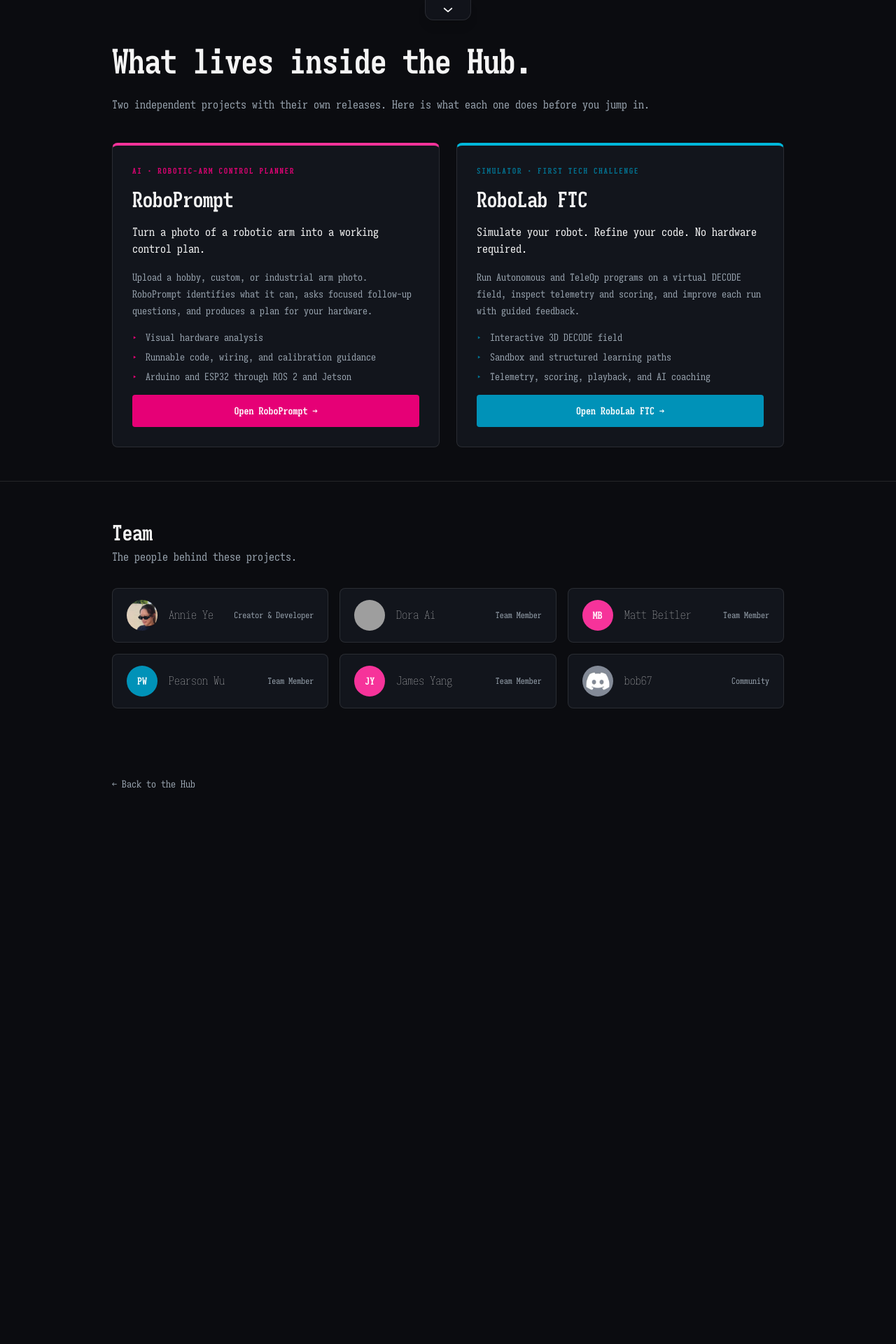
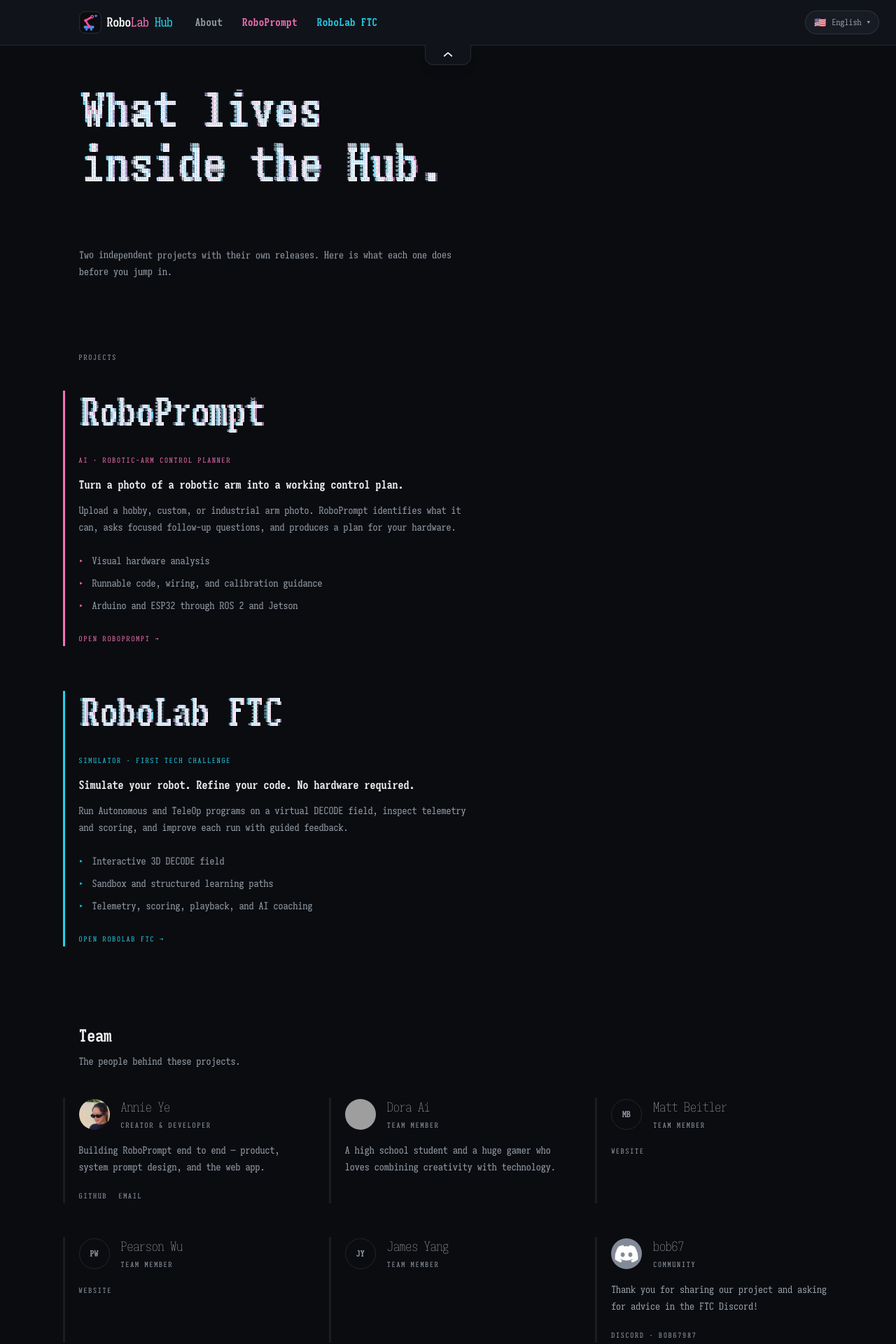
Before and after one commit to annieeeeyxy/robolab-hub, a Next.js app: page /about in a window 1280 px wide. Shown: the top 1920 px of the page at 70% size. Before the commit the page ends 1172 px from the top, so only its background shows below. Built offline with nearby package versions, Linux system fonts and the light colour scheme; grey boxes are pictures that could not be loaded.

Commit message:
feat: enhance About page with ASCIIText and SplitText components for improved visual presentation

```diff
--- a/src/app/about/page.tsx
+++ b/src/app/about/page.tsx
@@ -2,32 +2,115 @@
 
 import Image from "next/image";
 import Link from "next/link";
+import ASCIIText from "@/components/ASCIIText";
+import SplitText from "@/components/SplitText";
 import { useTranslation } from "@/hooks/useTranslation";
-import { MEMBERS } from "@/content/members";
+import { MEMBERS, type Member } from "@/content/members";
 
-const productStyles = {
-  prompt: {
-    top: "border-t-pink-500",
-    eyebrow: "text-pink-600",
-    bullet: "text-pink-600",
-    solid: "bg-pink-600 text-white hover:bg-pink-500",
-  },
-  ftc: {
-    top: "border-t-cyan-500",
-    eyebrow: "text-cyan-700",
-    bullet: "text-cyan-700",
-    solid: "bg-cyan-600 text-white hover:bg-cyan-500",
-  },
-};
+/**
+ * About — the hub's one content page, written in the hero's vocabulary rather
+ * than a second one of its own.
+ *
+ * What it borrows: the ASCII treatment for the page title and the project
+ * names, the 3px rail down the left of every entry, mono micro-labels for
+ * anything small, and SplitText for the lede. What it does not borrow is the
+ * hero's fixed, clipped box — this page is in normal flow and scrolls, which is
+ * the whole difference between a hero and a content page. No height is budgeted
+ * anywhere.
+ *
+ * Deliberately absent: cards. The hero has no card, no filled button and no
+ * rounded surface, so neither does this. Every grouping is a rail and a gap,
+ * which is why `--surface` appears nowhere below.
+ *
+ * Two rules shape the details:
+ *
+ * 1. Brand colour is per product, never decorative. Pink is RoboPrompt, cyan is
+ *    RoboLab FTC, and everything neutral — the team, the back link — is
+ *    foreground/muted. The avatar fallbacks used to alternate pink and cyan by
+ *    index, which made the colours mean nothing.
+ * 2. Nothing revealed on hover may resize its own trigger, so every hover here
+ *    is a colour transition.
+ */
 
-const avatarColors = ["bg-pink-500", "bg-cyan-600"];
+// Same lookup shape the hero uses, so a surface's colour is data rather than a
+// conditional. Neutral surfaces simply do not appear in it.
+const ACCENT = {
+  prompt: { rail: "border-prompt", text: "text-prompt" },
+  ftc: { rail: "border-ftc", text: "text-ftc" },
+} as const;
 
-export default function ProjectsPage() {
+type ProductId = keyof typeof ACCENT;
+
+/**
+ * The left rail: the hero's 7% page inset. Entries add their own 3px border and
+ * pl-5 to reach the 7%+23px line; anything without a border takes RAIL_TEXT so
+ * its glyphs start there too.
+ */
+const RAIL = "px-6 sm:pl-[7%] sm:pr-[7%]";
+const RAIL_TEXT = "sm:ml-[23px]";
+
+// Small labels, eyebrows and CTAs, per the type scale. Weight is left at the
+// default: the Iosevka build ships 100/400/700 only, so 500/600 synthesise.
+const EYEBROW = "font-mono text-[10px] uppercase tracking-[.18em]";
+
+/** An entry's rail, which is the hero's only grouping device. */
+const ENTRY = "border-l-[3px] pl-5";
+
+function initials(name: string) {
+  return name
+    .split(" ")
+    .map((part) => part[0])
+    .join("")
+    .toUpperCase();
+}
+
+function MemberLinks({
+  member,
+  emailLabel,
+  siteLabel,
+}: {
+  member: Member;
+  emailLabel: string;
+  siteLabel: string;
+}) {
+  const links = [
+    member.github && { label: "GitHub", href: `https://github.com/${member.github}` },
+    member.website && { label: siteLabel, href: member.website },
+    member.email && { label: emailLabel, href: `mailto:${member.email}` },
+    // No profile URL to point at, so it reads as a handle rather than a link.
+    member.discord && { label: `Discord · ${member.discord}`, href: null },
+  ].filter((link): link is { label: string; href: string | null } => Boolean(link));
+
+  if (links.length === 0) return null;
+
+  return (
+    <ul className="mt-4 flex flex-wrap gap-x-4 gap-y-1">
+      {links.map((link) => (
+        <li key={link.label}>
+          {link.href ? (
+            <a
+              href={link.href}
+              target={link.href.startsWith("http") ? "_blank" : undefined}
+              rel={link.href.startsWith("http") ? "noreferrer" : undefined}
+              className={`${EYEBROW} text-muted transition-colors duration-200 hover:text-foreground`}
+            >
+              {link.label}
+            </a>
+          ) : (
+            <span className={`${EYEBROW} text-muted`}>{link.label}</span>
+          )}
+        </li>
+      ))}
+    </ul>
+  );
+}
+
+export default function AboutPage() {
   const { t } = useTranslation();
 
   const products = [
     {
-      id: "prompt" as const,
+      id: "prompt" as ProductId,
       title: "RoboPrompt",
       eyebrow: t("hpEyebrow"),
       lede: t("hpLede"),
@@ -37,7 +120,7 @@
       cta: t("hubPromptCta"),
     },
     {
-      id: "ftc" as const,
+      id: "ftc" as ProductId,
       title: "RoboLab FTC",
       eyebrow: t("hfEyebrow"),
       lede: t("hfLede"),
@@ -48,69 +131,160 @@
     },
   ];
 
+  // The dictionary carries the line break, so each language chooses its own
+  // split into two roughly even ASCII rows.
+  const titleBlock = t("projectsTitle");
+  const titleFlat = titleBlock.replace(/\n/g, " ");
+
   return (
-    <main className="flex-1 bg-page text-foreground">
-      <section className="mx-auto max-w-5xl px-5 pb-10 pt-16 sm:px-8">
-        <h1 className="max-w-3xl text-balance text-4xl font-bold leading-[1.08] tracking-[-.02em] sm:text-5xl">
-          {t("projectsTitle")}
+    <main className="flex-1 bg-page pb-24 text-foreground">
+      {/* Title. Padded clear of the nav tab, which is fixed to the top edge. */}
+      <section className={`${RAIL} pt-24`}>
+        <div className={RAIL_TEXT}>
+          {/* ASCIIText positions itself absolutely inside its parent, so the
+              parent must be explicitly sized. h-56 at asciiFontSize 6 is ~37
+              character rows, well clear of the ~13-row legibility floor. */}
+          <div className="relative hidden h-56 w-[62%] sm:block">
+            <ASCIIText
+              text={titleBlock}
+              align="left"
+              asciiFontSize={6}
+              textFontSize={200}
+              planeBaseHeight={18}
+            />
+          </div>
+          {/* Mobile drops the WebGL planes entirely, as the hero does, and takes
+              plain type in their place. */}
+          <h1 className="max-w-xl text-4xl font-bold leading-[1.06] tracking-[-.02em] sm:hidden">
+            {titleFlat}
           </h1>
-        <p className="mt-5 max-w-3xl leading-7 text-muted">{t("projectsLead")}</p>
+
+          <SplitText
+            text={t("projectsLead")}
+            tag="p"
+            splitType="chars"
+            textAlign="left"
+            delay={12}
+            duration={0.5}
+            ease="power3.out"
+            // SplitText reveals through ScrollTrigger. At the stock threshold
+            // anything already on screen never crosses the start line and stays
+            // at opacity 0 forever.
+            threshold={0.01}
+            rootMargin="0px"
+            from={{ opacity: 0, y: 14 }}
+            to={{ opacity: 1, y: 0 }}
+            className="mt-8 max-w-xl text-sm leading-6 text-muted"
+          />
+        </div>
       </section>
 
-      <section className="mx-auto grid max-w-5xl gap-6 px-5 pb-12 sm:px-8 lg:grid-cols-2">
+      {/* Projects. One column rather than a two-up grid, so every project name
+          starts on the same rail as the title above it — the hero's menu reads
+          as a single vertical line of entries and this keeps that. */}
+      <section className={`${RAIL} mt-24`}>
+        <p className={`${EYEBROW} ${RAIL_TEXT} text-muted`}>{t("navProjects")}</p>
+
+        <div className="mt-10 grid gap-16">
           {products.map((product) => {
-          const style = productStyles[product.id];
+            const accent = ACCENT[product.id];
             return (
-            <article key={product.id} className={`flex flex-col gap-4 rounded-lg border border-line border-t-4 bg-surface p-7 ${style.top}`}>
-              <p className={`font-mono text-[11px] font-bold uppercase tracking-[.16em] ${style.eyebrow}`}>{product.eyebrow}</p>
-              <h2 className="text-3xl font-bold tracking-[-.02em]">{product.title}</h2>
-              <p className="font-medium">{product.lede}</p>
-              <p className="text-sm leading-6 text-muted">{product.description}</p>
-              <ul className="grid gap-2">
+              <article key={product.id} className={`${ENTRY} ${accent.rail}`}>
+                {/* Fixed box, matching the hero's project names exactly. */}
+                <div className="relative hidden h-20 w-[22rem] sm:block">
+                  <ASCIIText
+                    text={product.title}
+                    align="left"
+                    asciiFontSize={5}
+                    textFontSize={200}
+                    planeBaseHeight={20}
+                  />
+                </div>
+                <h2 className="text-2xl font-thin tracking-[-.01em] sm:hidden">{product.title}</h2>
+
+                <p className={`mt-3 ${EYEBROW} ${accent.text}`}>{product.eyebrow}</p>
+                <p className="mt-4 max-w-xl font-bold leading-6">{product.lede}</p>
+                <p className="mt-3 max-w-xl text-sm leading-6 text-muted">{product.description}</p>
+
+                <ul className="mt-6 grid max-w-xl gap-2">
                   {product.features.map((feature) => (
-                  <li key={feature} className="flex gap-3 text-sm text-muted">
-                    <span className={style.bullet}>▸</span>
+                    <li key={feature} className="flex gap-3 text-sm leading-6 text-muted">
+                      <span className={accent.text} aria-hidden="true">
+                        ▸
+                      </span>
                       <span>{feature}</span>
                     </li>
                   ))}
                 </ul>
+
+                {/* A mono micro-label in the product's colour, the same shape as
+                    the hero's "click to open" — the hub has no button style. */}
                 <a
                   href={product.href}
                   target="_blank"
                   rel="noreferrer"
-                className={`mt-auto rounded border-[1.5px] border-transparent px-4 py-3 text-center font-mono text-sm font-bold ${style.solid}`}
+                  className={`mt-7 inline-block ${EYEBROW} ${accent.text} transition-opacity duration-200 hover:opacity-70`}
                 >
                   {product.cta} →
                 </a>
               </article>
             );
           })}
-      </section>
-
-      <section id="team" className="border-t border-line">
-        <div className="mx-auto max-w-5xl px-5 py-14 sm:px-8">
-          <h2 className="text-2xl font-bold tracking-[-.02em] sm:text-3xl">{t("members")}</h2>
-          <p className="mt-1 text-muted">{t("hhMembersSub")}</p>
-          <div className="mt-8 grid gap-4 sm:grid-cols-2 lg:grid-cols-3">
-            {MEMBERS.map((member, index) => (
-              <article key={member.slug} className="flex items-center gap-4 rounded-lg border border-line bg-surface px-5 py-4">
-                {member.photo ? (
-                  <Image src={member.photo} alt="" width={44} height={44} className="h-11 w-11 rounded-full object-cover" />
-                ) : (
-                  <span className={`flex h-11 w-11 items-center justify-center rounded-full font-mono text-sm font-bold text-white ${avatarColors[index % 2]}`}>
-                    {member.name.split(" ").map((part) => part[0]).join("").toUpperCase()}
-                  </span>
-                )}
-                <span className="flex-1 font-thin">{member.name}</span>
-                <span className="text-xs text-muted">{member.role}</span>
-              </article>
-            ))}
-          </div>
         </div>
       </section>
 
-      <section className="mx-auto max-w-5xl px-5 py-10 sm:px-8">
-        <Link href="/" className="font-mono text-sm text-muted transition-colors hover:text-foreground">
+      {/* Team. Neutral throughout: it belongs to no product. Each member is the
+          same rail entry as a project, just laid out in columns — six of them
+          stacked full width would be a very long scroll for very little text. */}
+      <section id="team" className={`${RAIL} mt-28`}>
+        <div className={RAIL_TEXT}>
+          <h2 className="text-2xl font-bold tracking-[-.01em]">{t("members")}</h2>
+          <p className="mt-2 max-w-xl text-sm leading-6 text-muted">{t("hhMembersSub")}</p>
+        </div>
+
+        <ul className="mt-10 grid gap-x-10 gap-y-12 sm:grid-cols-2 lg:grid-cols-3">
+          {MEMBERS.map((member) => (
+            <li
+              key={member.slug}
+              // Neutral rail that warms on hover, echoing the hero entry the arm
+              // is touching. A colour change only — nothing here resizes.
+              className={`${ENTRY} border-line/70 transition-colors duration-200 hover:border-foreground/70`}
+            >
+              <div className="flex items-center gap-4">
+                {member.photo ? (
+                  <Image
+                    src={member.photo}
+                    alt=""
+                    width={44}
+                    height={44}
+                    className="h-11 w-11 shrink-0 rounded-full object-cover"
+                  />
+                ) : (
+                  // Neutral, not an alternating pink/cyan: a brand colour here
+                  // would be decorative, and would dilute what it means.
+                  <span className="flex h-11 w-11 shrink-0 items-center justify-center rounded-full border border-line font-mono text-xs font-bold text-muted">
+                    {initials(member.name)}
+                  </span>
+                )}
+                <div className="min-w-0">
+                  <p className="truncate text-lg font-thin tracking-[-.01em]">{member.name}</p>
+                  <p className={`mt-1 ${EYEBROW} text-muted`}>{member.role}</p>
+                </div>
+              </div>
+
+              {member.bio && <p className="mt-4 text-sm leading-6 text-muted">{member.bio}</p>}
+
+              <MemberLinks member={member} emailLabel={t("linkEmail")} siteLabel={t("linkSite")} />
+            </li>
+          ))}
+        </ul>
+      </section>
+
+      <section className={`${RAIL} mt-20`}>
+        <Link
+          href="/"
+          className={`${RAIL_TEXT} inline-block ${EYEBROW} text-muted transition-colors duration-200 hover:text-foreground`}
+        >
           ← {t("backToHub")}
         </Link>
       </section>
--- a/src/lib/hubTranslations.ts
+++ b/src/lib/hubTranslations.ts
@@ -11,9 +11,14 @@
   heroTitleHl: "grab",
   heroTitlePost: "a project.",
   heroLocked: "Click to open",
-  projectsTitle: "What lives inside the Hub.",
+  // Rendered by ASCIIText: the newline is the ASCII block's line break, and each
+  // language picks its own so both rows come out roughly even. Anything that is
+  // not the WebGL plane — mobile, screen readers — reads the flattened form.
+  projectsTitle: "What lives\ninside the Hub.",
   projectsLead: "Two independent projects with their own releases. Here is what each one does before you jump in.",
   backToHub: "Back to the Hub",
+  linkEmail: "Email",
+  linkSite: "Website",
   hhTitle1Pre: "From a",
   hhTitle1Hl: "photo of an arm",
   hhTitle1Post: "to a plan.",
@@ -52,9 +57,11 @@
   heroTitleHl: "agarra",
   heroTitlePost: "un proyecto.",
   heroLocked: "Clic para abrir",
-  projectsTitle: "Lo que vive dentro del Hub.",
+  projectsTitle: "Lo que vive\ndentro del Hub.",
   projectsLead: "Dos proyectos independientes con sus propios lanzamientos. Esto es lo que hace cada uno antes de entrar.",
   backToHub: "Volver al Hub",
+  linkEmail: "Correo",
+  linkSite: "Sitio web",
   hhTitle1Pre: "De una",
   hhTitle1Hl: "foto de un brazo",
   hhTitle1Post: "a un plan.",
@@ -90,9 +97,11 @@
   heroTitleHl: "attrapez",
   heroTitlePost: "un projet.",
   heroLocked: "Cliquez pour ouvrir",
-  projectsTitle: "Ce qui vit dans le Hub.",
+  projectsTitle: "Ce qui vit\ndans le Hub.",
   projectsLead: "Deux projets indépendants avec leurs propres versions. Voici ce que fait chacun avant de vous lancer.",
   backToHub: "Retour au Hub",
+  linkEmail: "Courriel",
+  linkSite: "Site web",
   hhTitle1Pre: "D'une",
   hhTitle1Hl: "photo de bras",
   hhTitle1Post: "à un plan.",
@@ -128,9 +137,11 @@
   heroTitleHl: "抓取",
   heroTitlePost: "一个项目。",
   heroLocked: "点击打开",
-  projectsTitle: "Hub 里有什么。",
+  projectsTitle: "Hub 里\n有什么。",
   projectsLead: "两个独立发布的项目。进入之前，先看看它们各自能做什么。",
   backToHub: "返回 Hub",
+  linkEmail: "邮箱",
+  linkSite: "网站",
   hhTitle1Pre: "从",
   hhTitle1Hl: "机械臂照片",
   hhTitle1Post: "到控制方案。",
```
Also changed, not shown: src/components/nav/NavBar.tsx (+53 -5 lines). Lines whose indentation alone changed are shown as unchanged.
